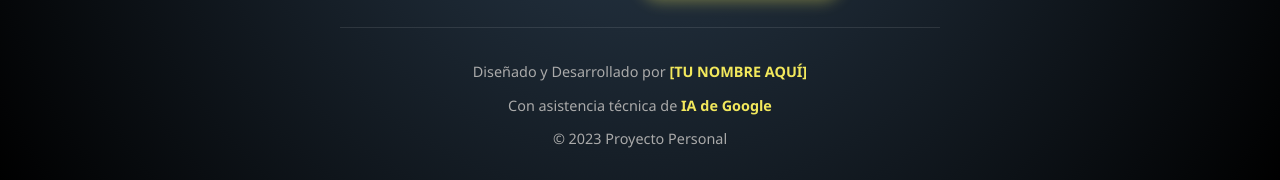
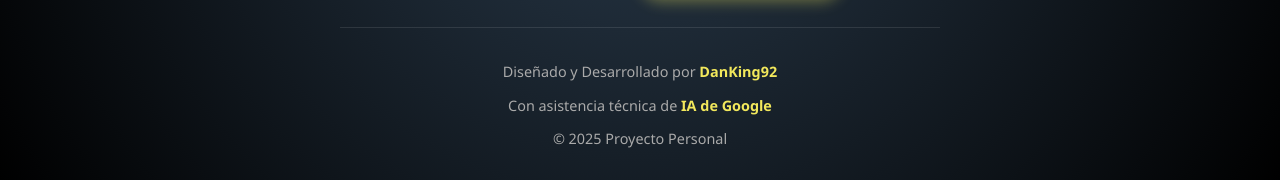
Before and after one commit to KingDanbber/RompeCocos, a plain HTML site: page index.html in a window 1280 px wide. Shown: the part 627-807 px from the top of the page. Drawn offline with Linux system fonts and the light colour scheme.

Commit message:
Actualizar index.html

```diff
--- a/index.html
+++ b/index.html
@@ -287,9 +287,9 @@
     </div>
 
     <footer class="game-footer">
-        <p>Diseñado y Desarrollado por <span class="footer-highlight">[TU NOMBRE AQUÍ]</span></p>
+        <p>Diseñado y Desarrollado por <span class="footer-highlight">DanKing92</span></p>
         <p>Con asistencia técnica de <span class="footer-highlight">IA de Google</span></p>
-        <p>© 2023 Proyecto Personal</p>
+        <p>© 2025 Proyecto Personal</p>
     </footer>
 
 <script>
```
